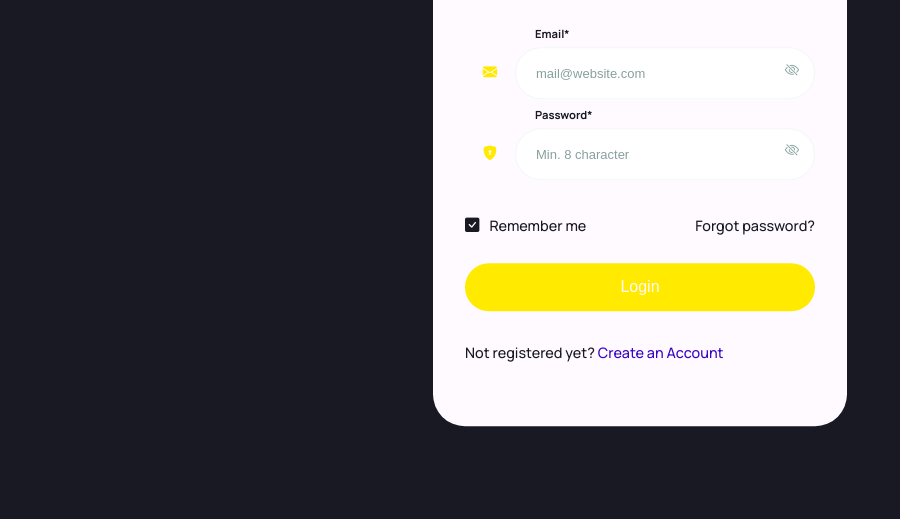
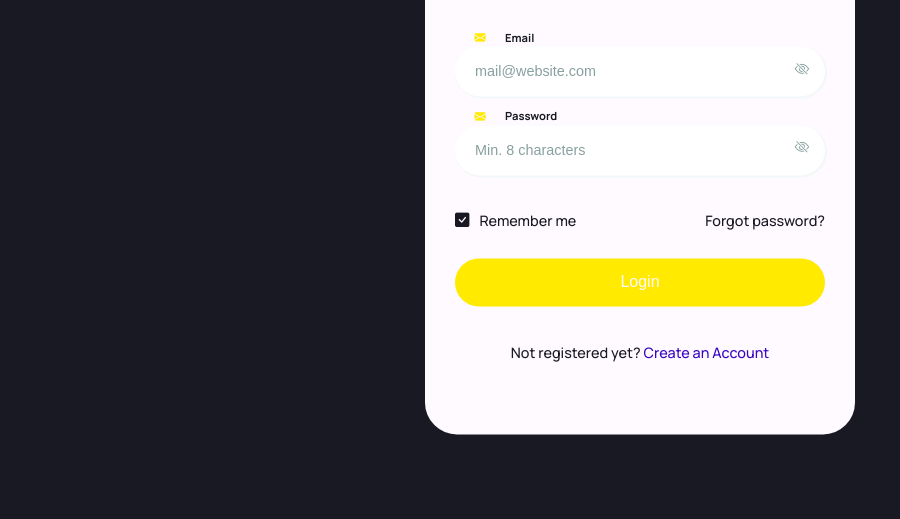
Before and after one commit to HWGdesign/Login, a plain HTML site: page index.html in a window 1280 px wide. Shown: the part 281-800 px from the top of the page, without its empty margins (0-900 px from the left). Drawn offline with nearby package versions, Linux system fonts and the light colour scheme.

Commit message:
redesign

```diff
--- a/index.html
+++ b/index.html
@@ -8,6 +8,12 @@
      <link rel="stylesheet" href="style.css">
 </head>
 <body>
+
+
+     <div class="icon">
+          <i class="bi bi-shield-lock-fill"></i>
+     </div>
+
      <main class="container">
           <div class="container-content">
                <div class="title">
@@ -24,32 +30,42 @@
                </div>
 
                <div class="inputs">
-                    <div class="email">
-                         <div class="email-h4">
-                              <h4>Email*</h4>
+                    <div class="input-element">
+                         <div class="input-element-h4">
+                              <div class="icon">
+                                   <i class="bi bi-envelope-fill"></i>
+                              </div>
+                              <div class="text-h4">
+                                   <h4>Email</h4>
+                              </div>
+
                          </div>
-                         <div class="icon">
-                              <i class="bi bi-envelope-fill"></i>
-                         </div>
+
                          <input placeholder="mail@website.com">
                          <div class="eye">
                               <i class="bi bi-eye-slash"></i>
                          </div>
                     </div>
 
-                    <div class="password">
-                         <div class="password-h4">
-                              <h4>Password*</h4>
+                    <div class="input-element">
+                         <div class="input-element-h4">
+                              <div class="icon">
+                                   <i class="bi bi-envelope-fill"></i>
+                              </div>
+                              <div class="text-h4">
+                                   <h4>Password</h4>
+                              </div>
+
                          </div>
-                         <div class="icon">
-                              <i class="bi bi-shield-lock-fill"></i>
-                         </div>
-                         <input placeholder="Min. 8 character">
+
+                         <input type="password" placeholder="Min. 8 characters">
                          <div class="eye">
                               <i class="bi bi-eye-slash"></i>
                          </div>
                     </div>
+
                </div>
+
 
                <div class="info">
                     <div class="remember">
--- a/mixins.scss
+++ b/mixins.scss
@@ -6,8 +6,8 @@
 
 @mixin flexLeft {
      display: flex;
-     align-items: left;
      text-align: left;
+     align-items: center;
 }
 
 @mixin absoluteCenter {
--- a/style.scss
+++ b/style.scss
@@ -22,7 +22,7 @@ body {
      color: $dark;
      width: 350px;
      height: auto;
-     padding: 4rem 2rem 4rem 2rem;
+     padding: 4.5rem 2.5rem;
      border-radius: 2rem;
      font-family: 'Manrope', sans-serif;
 }
@@ -105,30 +105,27 @@ h3 {
 }
 
 input {
+     width: 350px;
      height: 50px;
      padding-left: 20px;
-     border: 1px solid $grey-light;
+     border: none;
+     box-shadow: 1px 1px 1px 1px $grey-light;
      outline: none;
-     font-size: $medium;
+     font-size: $small;
      color: $dark;
      border-radius: 10em;
 }
 
 input::placeholder {
-     font-size: $medium;
      color: $grey;
-     font-size: small;
 }
 
-.email,
-.password {
+.input-element{
      position: relative;
-     display: grid;
-     grid-template-columns: auto 1fr auto;
+     width: 100%;
 }
 
-.email .eye,
-.password .eye {
+.input-element .eye{
      color: $grey;
      position: absolute;
      right: 1.1em;
@@ -136,12 +133,26 @@ input::placeholder {
      cursor: pointer;
 }
 
+input[type=password]::-ms-reveal,
+input[type=password]::-ms-clear
+{
+    display: none;
+}
+
 .password-h4,
-.email-h4 {
+.input-element-h4 {
+     width: 100%;
      position: absolute;
-     top: -1.85em;
-     left: 70px;
+     display: grid;
+     grid-template-columns: 50px 1fr;
+     top: -3em;
+     left: 0;
      font-size: $mini;
+}
+
+.text-h4 {
+     @include flexLeft;
+
 }
 // ? FORGOT, NO ACCOUNT
 .info {
@@ -192,9 +203,12 @@ input::placeholder {
      background-color: $main-hover;
 }
 
+// ? NO ACCOUNT
+
 .noAccount {
-     padding-top: 1.5em;
+     padding-top: 2em;
      font-size: $mini;
+     @include flexCenter;
 }
 
 .signUp {
```
Also changed, not shown: style.css, 1 other file.
